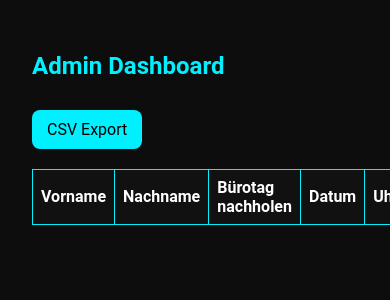
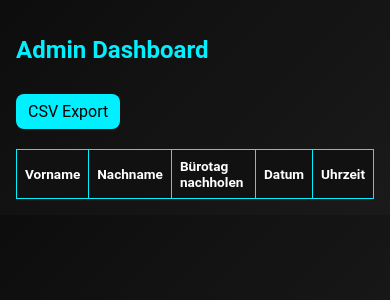
Before and after one commit to mbotru/qr-anwesenheit, a Flask app: page /admin/dashboard in a window 390 px wide; the page is wider, and only the part inside the window is pictured. Shown: the top 300 px of that part. Run offline with Flask 3, Linux system fonts and the light colour scheme; lists and menus that the app fills with data are empty.

Commit message:
Update dashboard.html

```diff
--- a/templates/dashboard.html
+++ b/templates/dashboard.html
@@ -5,12 +5,50 @@
 <meta name="viewport" content="width=device-width, initial-scale=1.0">
 <title>Admin Dashboard</title>
 <style>
-body { font-family: 'Roboto', sans-serif; background:#0d0d0d; color:#fff; margin:0; padding:2rem;}
-h2 { color:#00f0ff;}
-table { width:100%; border-collapse:collapse; margin-top:20px;}
-th, td { border:1px solid #00f0ff; padding:8px; text-align:left;}
+body {
+    font-family: 'Roboto', sans-serif;
+    background: linear-gradient(135deg, #0d0d0d, #1a1a1a);
+    color:#fff;
+    margin:0; padding:2rem;
+}
+
+h2 { color:#00f0ff; }
+
+table {
+    width:100%;
+    border-collapse:collapse;
+    margin-top:20px;
+    font-size:0.95rem;
+}
+
+th, td {
+    border:1px solid #00f0ff;
+    padding:8px;
+    text-align:left;
+}
+
 th { background:#111; }
-a.button { display:inline-block; margin-top:10px; padding:10px 15px; background:#00f0ff; color:#000; text-decoration:none; border-radius:8px; }
+
+a.button {
+    display:inline-block;
+    margin-top:10px;
+    padding:10px 15px;
+    background:#00f0ff;
+    color:#000;
+    text-decoration:none;
+    border-radius:8px;
+    transition: all 0.3s ease;
+}
+
+a.button:hover {
+    background:#00c8cc;
+}
+
+@media(max-width:480px){
+    body { padding:1rem;}
+    table { font-size:0.85rem;}
+    a.button { padding:8px 12px;}
+}
 </style>
 </head>
 <body>
```
